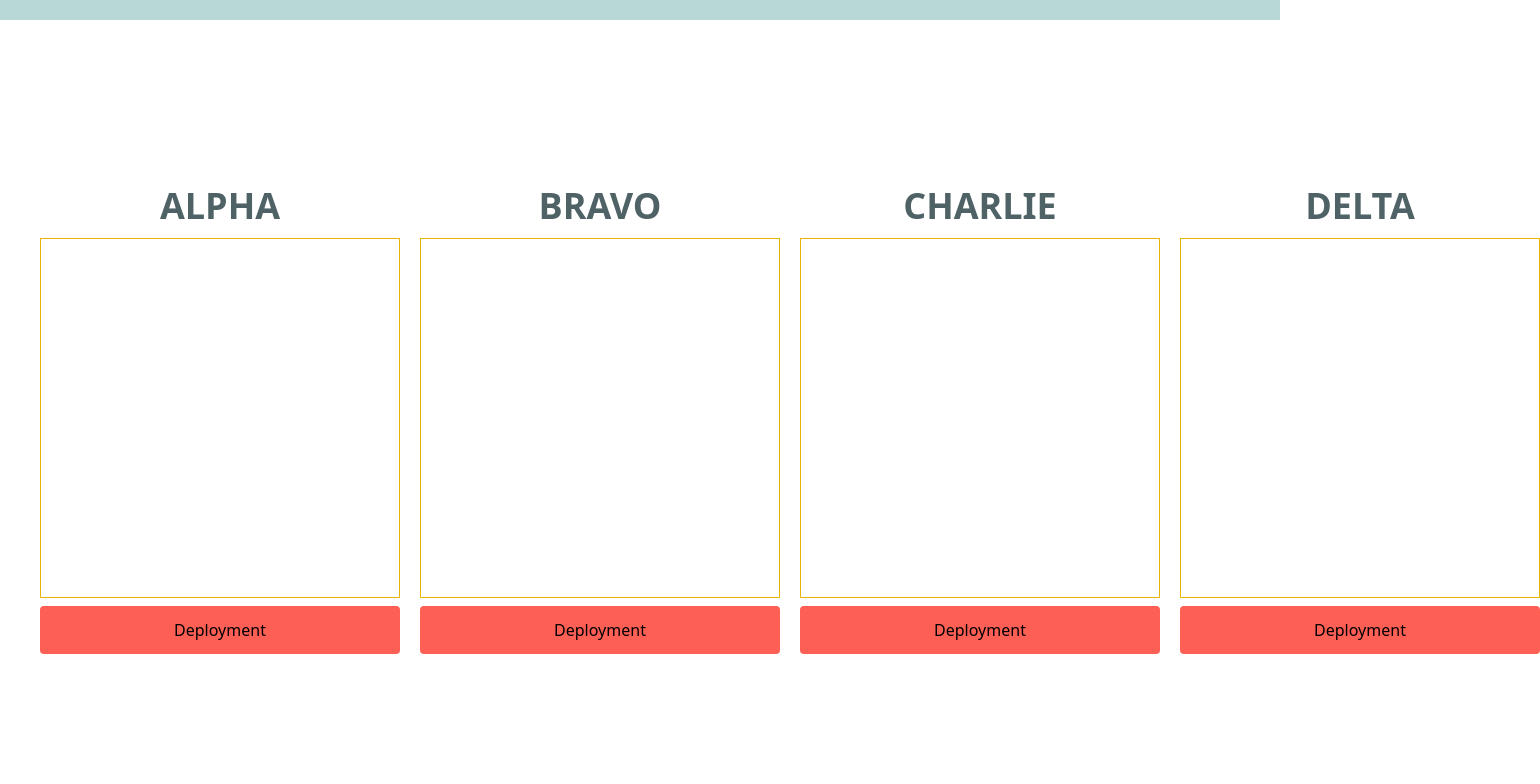
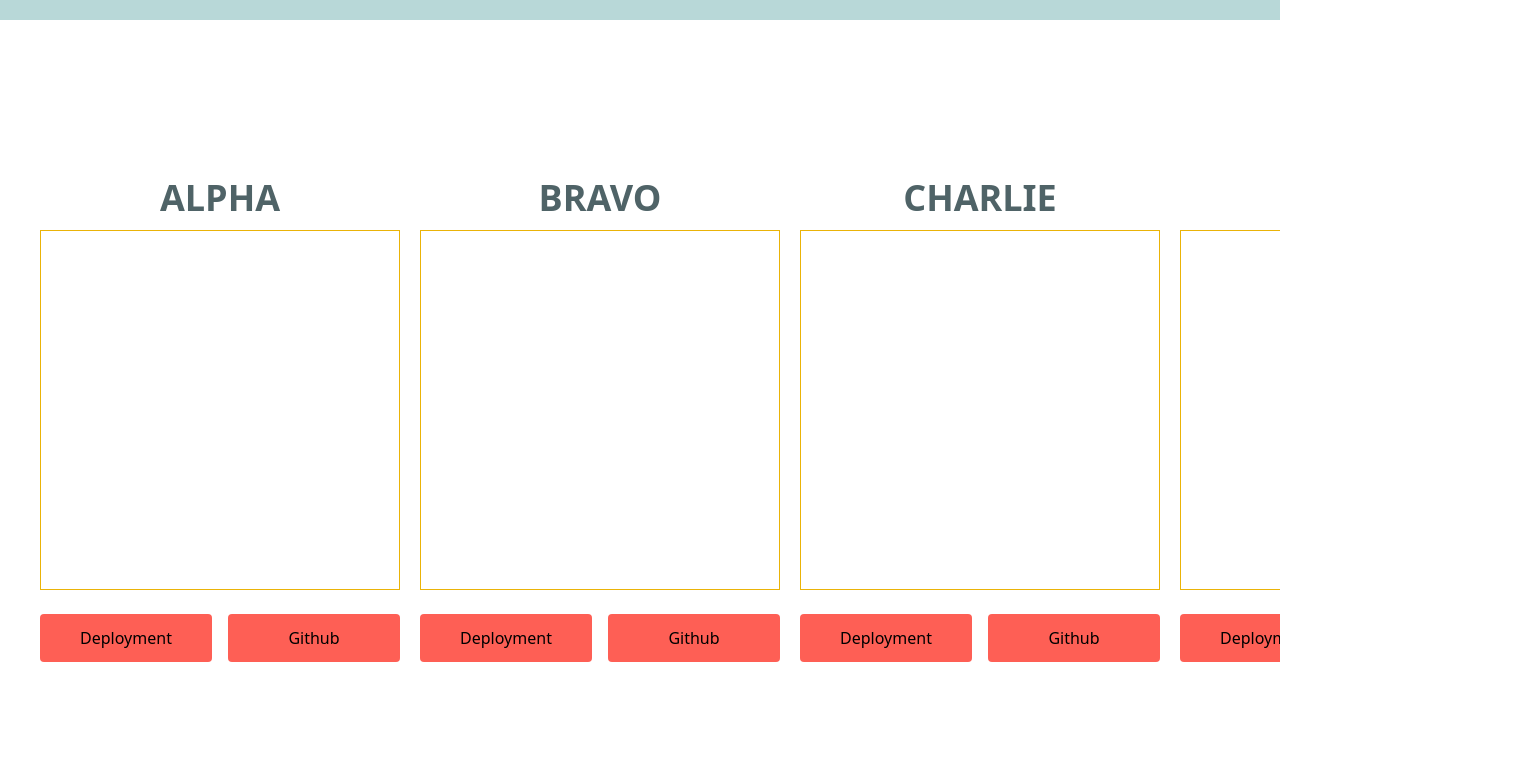
Before and after one commit to KKWChao/Portfolio_v3, a React (Vite) app: page / in a window 1280 px wide. Shown: the part 1640-2424 px from the top of the page, 1540 px wide, since content can reach past the window. Built offline with nearby package versions, Linux system fonts and the light colour scheme.

Commit message:
finished hover effect

```diff
--- a/src/scenes/Projects/ProjectCard.jsx
+++ b/src/scenes/Projects/ProjectCard.jsx
@@ -14,20 +14,20 @@ const ProjectCard = (props, i) => {
         {props.projectName.toUpperCase()}
       </h1>
       <div
-        className="relative h-[360px] w-full border border-yellow-500 text-white hover:text-black md:w-[360px]"
+        className="relative inline-block h-[360px] w-full border border-yellow-500 text-white hover:text-black md:w-[360px]"
         key={props.key}
         style={{
           background: `${dummy}`,
         }}
       >
         {/* IMAGE SIZE [320 x 320] */}
-        <span className="absolute p-4 text-xl opacity-0 transition-all duration-300 ease-in-out hover:opacity-100">
+        <span className="absolute top-14 h-full w-full p-4 text-xl opacity-0 transition-all duration-300 ease-in-out hover:opacity-100">
           {props.projectDescription}
         </span>
       </div>
-
+      <div className="mt-4 flex w-full gap-4">
         <button
-        className="button mt-2 w-full rounded bg-Highlight p-3 duration-200 ease-in-out hover:bg-LighterBg"
+          className="button mt-2 w-1/2 rounded bg-Highlight p-3 duration-200 ease-in-out hover:bg-LighterBg"
           href={props.projectLink}
           target="_blank"
           onClick={() => {}}
@@ -36,6 +36,17 @@ const ProjectCard = (props, i) => {
             Deployment
           </a>
         </button>
+        <button
+          className="button mt-2 w-1/2 rounded bg-Highlight p-3 duration-200 ease-in-out hover:bg-LighterBg"
+          href={props.projectGit}
+          target="_blank"
+          onClick={() => {}}
+        >
+          <a href={props.projectLink} target="_blank">
+            Github
+          </a>
+        </button>
+      </div>
     </div>
   );
 };
--- a/src/scenes/Projects/index.jsx
+++ b/src/scenes/Projects/index.jsx
@@ -40,7 +40,7 @@ const Projects = () => {
 
   return (
     <section id="projects" className="mx-auto flex items-center md:h-screen">
-      <div className="flex w-full flex-col justify-around gap-5 p-10 md:flex-row">
+      <div className="flex w-full flex-col justify-around gap-5 overflow-hidden p-10 md:flex-row">
         {Projects.map((items, i) => (
           <motion.div
             className="relative"
@@ -58,6 +58,7 @@ const Projects = () => {
               projectDescription={items.description}
               projectImage={items.image}
               projectLink={items.link}
+              projectGit={items.github}
               dummyKey={i}
             />
           </motion.div>
```
Lines whose indentation alone changed are shown as unchanged.
